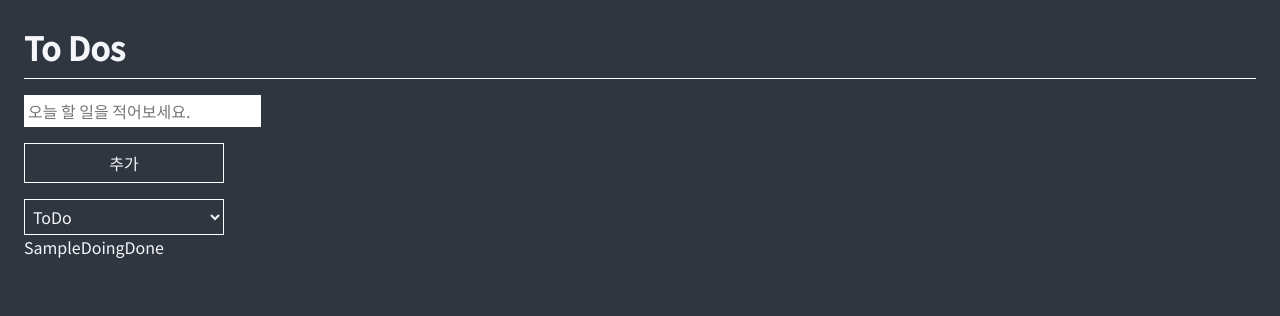
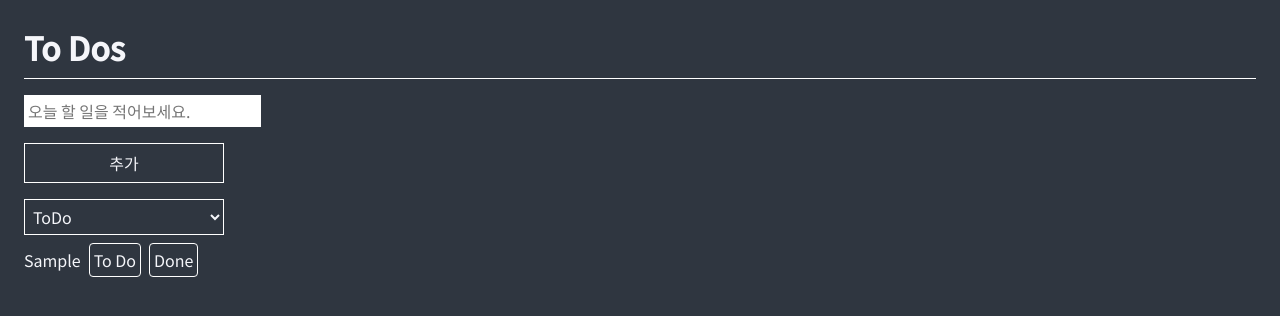
Before and after one commit to k-sang-soo/k-sang-soo-Step-2.-typescript-todo-list, a React (Create React App) app: page / in a window 1280 px wide. Both pictures are taken after typing "Sample" into the empty fields and a click on the button "추가". Shown: the top 316 px of the page. Built offline with nearby package versions, Linux system fonts and the light colour scheme.

Commit message:
feat : to-do-list recoil 적용

```diff
--- a/src/atoms.tsx
+++ b/src/atoms.tsx
@@ -1,23 +1,29 @@
-import { atom, selector } from 'recoil';
+import { atom, selector } from "recoil";
+
+export enum Categories {
+  "TO_DO" = "TO_DO",
+  "DOING" = "DOING",
+  "DONE" = "DONE",
+}
 
 export interface IToDoData {
   id: number;
   text: string;
-    category: 'TO_DO' | 'DOING' | 'DONE';
+  category: Categories;
 }
 
-export const categoryState = atom({
-    key: 'category',
-    default: 'TO_DO',
+export const categoryState = atom<Categories>({
+  key: "category",
+  default: Categories.TO_DO,
 });
 
 export const toDoState = atom<IToDoData[]>({
-    key: 'toDo',
+  key: "toDo",
   default: [],
 });
 
 export const toDoSelector = selector({
-    key: 'toDoSelector',
+  key: "toDoSelector",
   get: ({ get }) => {
     const toDos = get(toDoState);
     const category = get(categoryState);
--- a/src/components/CreateToDo.tsx
+++ b/src/components/CreateToDo.tsx
@@ -1,7 +1,7 @@
 import React from "react";
 import { useForm } from "react-hook-form";
-import { useSetRecoilState } from "recoil";
-import { toDoState } from "../atoms";
+import { useRecoilValue, useSetRecoilState } from "recoil";
+import { categoryState, toDoState } from "../atoms";
 
 interface IFormToDo {
   toDo: string;
@@ -9,10 +9,11 @@ interface IFormToDo {
 
 function CreateToDo() {
   const setToDos = useSetRecoilState(toDoState);
+  const category = useRecoilValue(categoryState);
   const { register, handleSubmit, setValue } = useForm<IFormToDo>();
   const onSubmit = ({ toDo }: IFormToDo) => {
     setToDos((oldToDos) => [
-      { id: Date.now(), text: toDo, category: "TO_DO" },
+      { id: Date.now(), text: toDo, category },
       ...oldToDos,
     ]);
     setValue("toDo", "");
--- a/src/components/ToDo.tsx
+++ b/src/components/ToDo.tsx
@@ -1,5 +1,5 @@
 import React from "react";
-import { IToDoData, toDoState } from "../atoms";
+import { Categories, IToDoData, toDoState } from "../atoms";
 import { useSetRecoilState } from "recoil";
 import { log } from "util";
 
@@ -13,28 +13,53 @@ function ToDo({ text, category, id }: IToDoData) {
     setToDos((oldToDos) => {
       console.log("oldToDos", oldToDos);
       return oldToDos.map((toDo) =>
-        toDo.id === id
-          ? { ...toDo, category: name as IToDoData["category"] }
-          : toDo
+        toDo.id === id ? { ...toDo, category: name as any } : toDo
       );
     });
   };
   return (
-    <li>
-      <span>{text}</span>
+    <li style={{ marginTop: "8px" }}>
+      <span style={{ marginRight: "8px" }}>{text}</span>
 
-      {category !== "DOING" && (
-        <button name={"DOING"} onClick={onClick}>
+      {category !== Categories.TO_DO && (
+        <button
+          name={Categories.TO_DO}
+          onClick={onClick}
+          style={{
+            marginRight: "8px",
+            padding: "4px",
+            border: "1px solid #FFF",
+            borderRadius: "4px",
+          }}
+        >
           Doing
         </button>
       )}
-      {category !== "TO_DO" && (
-        <button name={"TO_DO"} onClick={onClick}>
+      {category !== Categories.DOING && (
+        <button
+          name={Categories.DOING}
+          onClick={onClick}
+          style={{
+            marginRight: "8px",
+            padding: "4px",
+            border: "1px solid #FFF",
+            borderRadius: "4px",
+          }}
+        >
           To Do
         </button>
       )}
-      {category !== "DONE" && (
-        <button name={"DONE"} onClick={onClick}>
+      {category !== Categories.DONE && (
+        <button
+          name={Categories.DONE}
+          onClick={onClick}
+          style={{
+            marginRight: "8px",
+            padding: "4px",
+            border: "1px solid #FFF",
+            borderRadius: "4px",
+          }}
+        >
           Done
         </button>
       )}
--- a/src/components/ToDoList.tsx
+++ b/src/components/ToDoList.tsx
@@ -1,9 +1,15 @@
-import React, { useState } from 'react';
-import { useForm } from 'react-hook-form';
-import { atom, useRecoilState, useRecoilValue } from 'recoil';
-import CreateToDo from './CreateToDo';
-import { categoryState, toDoSelector, toDoState } from '../atoms';
-import ToDo from './ToDo';
+import React, { useState } from "react";
+import { useForm } from "react-hook-form";
+import { atom, useRecoilState, useRecoilValue } from "recoil";
+import CreateToDo from "./CreateToDo";
+import {
+  Categories,
+  categoryState,
+  IToDoData,
+  toDoSelector,
+  toDoState,
+} from "../atoms";
+import ToDo from "./ToDo";
 
 interface IFormData {
   Email: string;
@@ -23,30 +29,41 @@ function ToDoList() {
     const {
       currentTarget: { value },
     } = event;
-        setCategory(value);
+    setCategory(value as any);
   };
   return (
-        <div style={{ padding: '24px' }}>
+    <div style={{ padding: "24px" }}>
       <h1
         style={{
-                    fontSize: '32px',
-                    fontWeight: 'bold',
-                    marginBottom: '16px',
-                    paddingBottom: '8px',
-                    borderBottom: '1px solid #FFF',
+          fontSize: "32px",
+          fontWeight: "bold",
+          marginBottom: "16px",
+          paddingBottom: "8px",
+          borderBottom: "1px solid #FFF",
         }}
       >
         To Dos
       </h1>
       <CreateToDo />
-            <select onInput={onInput} value={category} style={{ width: '200px', marginTop: '16px', padding: '4px', border: '1px solid #FFF', backgroundColor: 'transparent', outline: 'none' }}>
-                <option value="TO_DO" style={{ color: '#000' }}>
+      <select
+        onInput={onInput}
+        value={category}
+        style={{
+          width: "200px",
+          marginTop: "16px",
+          padding: "4px",
+          border: "1px solid #FFF",
+          backgroundColor: "transparent",
+          outline: "none",
+        }}
+      >
+        <option value={Categories.TO_DO} style={{ color: "#000" }}>
           ToDo
         </option>
-                <option value="DOING" style={{ color: '#000' }}>
+        <option value={Categories.DOING} style={{ color: "#000" }}>
           Doing
         </option>
-                <option value="DONE" style={{ color: '#000' }}>
+        <option value={Categories.DONE} style={{ color: "#000" }}>
           Done
         </option>
       </select>
```
Also changed, not shown: 1 other file (tests, documents, lock files or other folders). Lines whose indentation alone changed are shown as unchanged.
